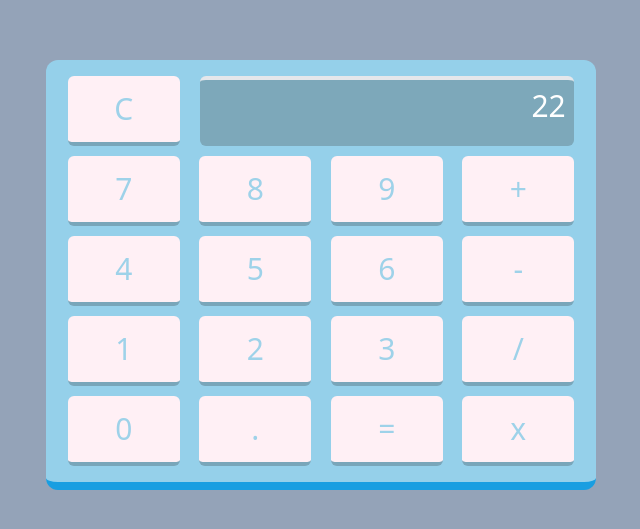
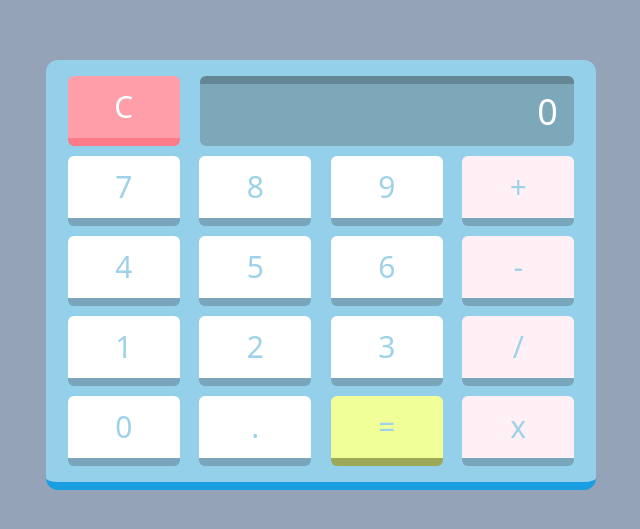
Before and after one commit to radualexeev/calculator, a React (Create React App) app in the folder client/: page / in a window 1280 px wide. Shown: the part 125-654 px from the top of the page, without its empty margins (319-959 px from the left). Built offline with nearby package versions, Linux system fonts and the light colour scheme.

Commit message:
add color to buttons

```diff
--- a/client/src/App.jsx
+++ b/client/src/App.jsx
@@ -7,24 +7,24 @@ export default function App() {
   return (
     <div className="w-screen h-screen bg-slate-400 flex justify-center items-center">
       <Container>
-        <Button value={"C"}/>
+        <Button value={"C"} background={"bg-[#FD9EA9]"} color={"text-[#FFFFFF]"} border={"border-[#FD7A89]"}/>
         <Display />
-        <Button value={"7"}/>
-        <Button value={"8"}/>
-        <Button value={"9"}/>
-        <Button value={"+"}/>
-        <Button value={"4"}/>
-        <Button value={"5"}/>
-        <Button value={"6"}/>
-        <Button value={"-"}/>
-        <Button value={"1"}/>
-        <Button value={"2"}/>
-        <Button value={"3"}/>
-        <Button value={"/"}/>
-        <Button value={"0"}/>
-        <Button value={"."}/>
-        <Button value={"="}/>
-        <Button value={"x"}/>
+        <Button value={"7"} background={"bg-[#FFFFFF]"} color={"text-[#9ED2E9]"} border={"border-[#79A6BA]"}/>
+        <Button value={"8"} background={"bg-[#FFFFFF]"} color={"text-[#9ED2E9]"} border={"border-[#79A6BA]"}/>
+        <Button value={"9"} background={"bg-[#FFFFFF]"} color={"text-[#9ED2E9]"} border={"border-[#79A6BA]"}/>
+        <Button value={"+"} background={"bg-[#FFF0F5]"} color={"text-[#9ED2E9]"} border={"border-[#79A6BA]"}/>
+        <Button value={"4"} background={"bg-[#FFFFFF]"} color={"text-[#9ED2E9]"} border={"border-[#79A6BA]"}/>
+        <Button value={"5"} background={"bg-[#FFFFFF]"} color={"text-[#9ED2E9]"} border={"border-[#79A6BA]"}/>
+        <Button value={"6"} background={"bg-[#FFFFFF]"} color={"text-[#9ED2E9]"} border={"border-[#79A6BA]"}/>
+        <Button value={"-"} background={"bg-[#FFF0F5]"} color={"text-[#9ED2E9]"} border={"border-[#79A6BA]"}/>
+        <Button value={"1"} background={"bg-[#FFFFFF]"} color={"text-[#9ED2E9]"} border={"border-[#79A6BA]"}/>
+        <Button value={"2"} background={"bg-[#FFFFFF]"} color={"text-[#9ED2E9]"} border={"border-[#79A6BA]"}/>
+        <Button value={"3"} background={"bg-[#FFFFFF]"} color={"text-[#9ED2E9]"} border={"border-[#79A6BA]"}/>
+        <Button value={"/"} background={"bg-[#FFF0F5]"} color={"text-[#9ED2E9]"} border={"border-[#79A6BA]"}/>
+        <Button value={"0"} background={"bg-[#FFFFFF]"} color={"text-[#9ED2E9]"} border={"border-[#79A6BA]"}/>
+        <Button value={"."} background={"bg-[#FFFFFF]"} color={"text-[#9ED2E9]"} border={"border-[#79A6BA]"}/>
+        <Button value={"="} background={"bg-[#F1FF98]"} color={"text-[#9ED2E9]"} border={"border-[#9DA858]"}/>
+        <Button value={"x"} background={"bg-[#FFF0F5]"} color={"text-[#9ED2E9]"} border={"border-[#79A6BA]"}/>
       </Container>
     </div>
   );
--- a/client/src/components/Button.jsx
+++ b/client/src/components/Button.jsx
@@ -1,6 +1,7 @@
-export default function Button( {value} ) {
+export default function Button( {value, color, background, border} ) {
+    console.log(background)
     return (
-        <div className="w-button h-button bg-[#FFF0F5] rounded-md border-b-4 border-[#79A6BA] flex justify-center items-center text-3xl text-[#9ED2E9]">
+        <div className={`w-button h-button ${background} rounded-md border-b-8 ${border} flex justify-center items-center text-3xl ${color}`}>
             {value}
         </div>
     );
--- a/client/src/components/Display.jsx
+++ b/client/src/components/Display.jsx
@@ -1,7 +1,7 @@
 export default function Display() {
     return (
-        <div className="text-white bg-[#7DA8BA] w-display h-display p-2 text-3xl rounded-md border-t-4 border-b-[#587582] text-right col-span-3">
-            22
+        <div className="text-white bg-[#7DA8BA] w-display h-display py-2 px-4 text-4xl rounded-md border-t-8 border-t-[#658695] text-right col-span-3">
+            0
         </div>
     );
 };
```
